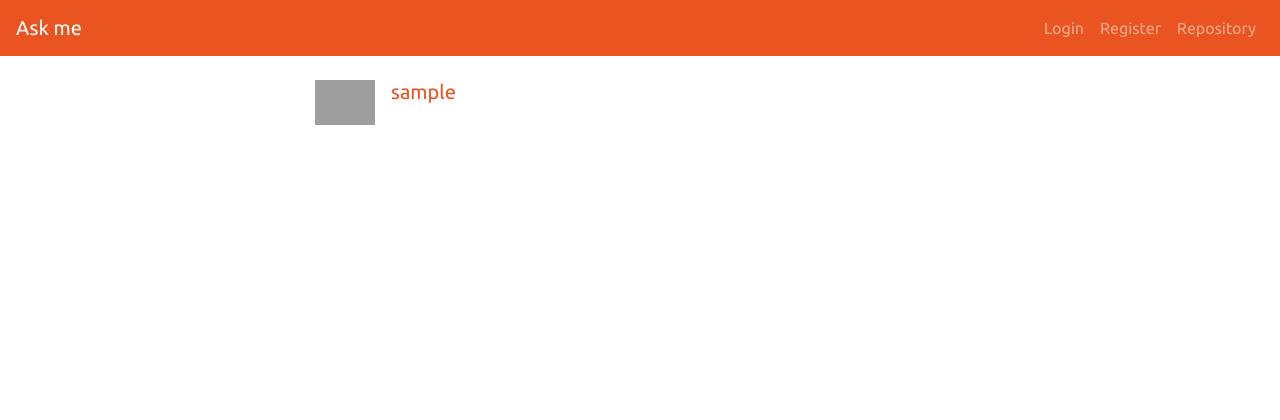
After one commit to andreyvpng/askme, a Django app: template django/user/templates/user/user_list.html in a window 1280 px wide. The commit adds this page. Shown: the top 420 px of the page. Run offline with Django 3.2, Linux system fonts and the light colour scheme; the template is opened without the code that fills it: values that come from a table or form of the project are taken from there, others are empty; tables that the repository leaves empty hold one stand-in row (values such as "Sample post"); some libraries are stand-ins or nearby versions; grey boxes are pictures that could not be loaded.

Commit message:
Show all users on the main page

```diff
--- a/django/templates/base.html
+++ b/django/templates/base.html
@@ -28,6 +28,9 @@ html {
   padding: 0px;
   border: 0px;
   color: #e95420;
+}
+.media > img {
+  width: 60px;
 }
 
 .footer {
@@ -60,7 +63,7 @@ html {
         <ul class="navbar-nav ml-auto">
           {% if request.user.is_authenticated %}
           <li class="nav-item">
-            <a class="nav-link" href="{% url "user:my-profile" %}"><span class="octicon octicon-home"></span> Home</a>
+            <a class="nav-link" href="{% url "user:user-list" %}"><span class="octicon octicon-home"></span> Home</a>
           </li>
           <li class="nav-item">
             <a class="nav-link" href="{% url "user:my-profile" %}"><span class="octicon octicon-person"></span> My profile</a>
--- /dev/null
+++ b/django/user/templates/user/user_list.html
@@ -0,0 +1,16 @@
+{% extends "base.html" %}
+
+{% block body %}
+
+<ul class="list-unstyled">
+  {% for object in object_list %}
+  <li class="media">
+    <img class="mr-3" src="https://octodex.github.com/images/scubatocat.png" alt="Generic placeholder image">
+    <div class="media-body">
+      <a href="{% url 'user:profile' pk=object.id %}"><h5 class="mt-0 mb-1">{{ object }}</h5></a>
+    </div>
+  </li>
+  {% endfor %}
+</ul>
+
+{% endblock %}
--- a/django/user/urls.py
+++ b/django/user/urls.py
@@ -11,8 +11,10 @@ urlpatterns = [
          LogoutView.as_view(), name='logout'),
     path('register',
          views.RegisterView.as_view(), name='register'),
+    path('me',
+         views.MyProfileView.as_view(), name='my-profile'),
     path('',
-         views.MyProfileView.as_view(), name='my-profile'),
+         views.UserListView.as_view(), name='user-list'),
     path('<int:pk>/',
          views.ProfileDetailView.as_view(), name='profile'),
     path('inbox',
```
Also changed, not shown: django/user/views.py (+8 -0 lines).
